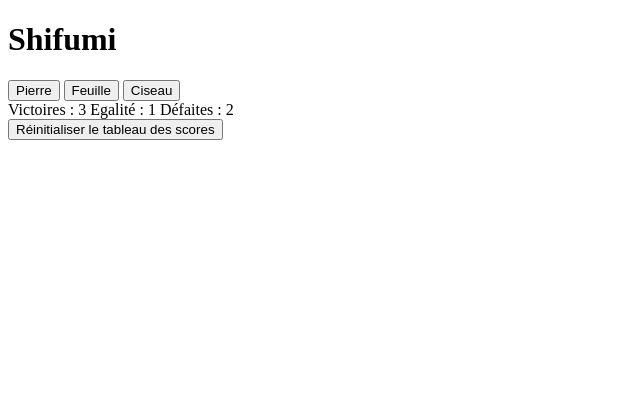
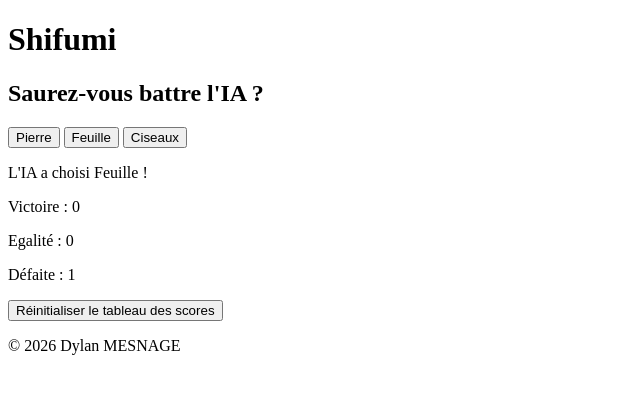
Before and after one commit to odilonhg/Shifumi, a plain HTML site: page index.html in a window 1280 px wide. Both pictures are taken after a click on the button "Pierre". Shown: the whole page, without its empty margins (0-640 px from the left). Drawn offline with Linux system fonts and the light colour scheme.

Commit message:
Implementation of the all choice and IA move logic + scoring board

```diff
--- a/index.html
+++ b/index.html
@@ -10,23 +10,28 @@
     <body>
         <header>
             <h1>Shifumi</h1>
+            <h2>Saurez-vous battre l'IA ?</h2>
         </header>
         <main>
             <section id="buttons-section">
-                <button type="button" class="choice-buttons" id="rock-button">Pierre</button>
-                <button type="button" class="choice-buttons" id="paper-button">Feuille</button>
-                <button type="button" class="choice-buttons" id="scissors-button">Ciseau</button>
+                <button type="button" class="choice-buttons" id="rock-button" onclick="play(0)">Pierre</button>
+                <button type="button" class="choice-buttons" id="paper-button" onclick="play(1)">Feuille</button>
+                <button type="button" class="choice-buttons" id="scissors-button" onclick="play(2)">Ciseaux</button>
             </section>
 
             <section id="results-section">
-                <a class="results-labells" id="victory-labell">Victoire: 0</a>
-                <a class="results-labells" id="draw-labell">Egalité: 0</a>
-                <a class="results-labells" id="defeat-labell">Défaite: 0</a>
+                <p id="ia-choice"></p>
+                <p class="results-labells" id="victory-labell">Victoire: 0</p>
+                <p class="results-labells" id="draw-labell">Egalité: 0</p>
+                <p class="results-labells" id="defeat-labell">Défaite: 0</p>
             </section>
 
             <section id="reset-section">
-                <button id="reset-button">Réinitialiser le tableau des scores</button>
+                <button id="reset-button" onclick="resetScore()">Réinitialiser le tableau des scores</button>
             </section>
         </main>
+        <footer>
+            <p>© 2026 Dylan MESNAGE</p>
+        </footer>
     </body>
 </html>
--- a/scripts/script.js
+++ b/scripts/script.js
@@ -5,52 +5,76 @@ let labells = {
 };
 
 let values = {
-    victory: 3,
-    defeat: 2,
-    draw: 1
+    victory: 0,
+    defeat: 0,
+    draw: 0
 };
 
-labells.victory.textContent = "Test, vous me recevez ?";
+let ia_choice = document.getElementById("ia-choice");
 
 /**
  * Updates the display counters for victories, defeats and draws
- *
- * @param {HTMLElement} labellVictory - The labell about the victories that is updated
- * @param {HTMLElement} labellDefeat - The labell about the defeats that is updated
- * @param {HTMLElement} labellDraw - The labell about the equalities that is updated
- * @param {number} nbVictories
- * @param {number} nbDefeats
- * @param {number} nbDraws
  * @returns {void}
  */
-function refreshScore(labellVictory, labellDefeat, labellDraw, nbVictories, nbDefeats, nbDraws) {
-    if(nbVictories > 1) {
-        labellVictory.textContent = `Victoires : ${nbVictories}`;
+function refreshScore() {
+    if(values.victory > 1) {
+        labells.victory.textContent = `Victoires : ${values.victory}`;
     }
     else {
-        labellVictory.textContent = `Victoire : ${nbVictories}`;
+        labells.victory.textContent = `Victoire : ${values.victory}`;
     }
 
-    if(nbDefeats > 1) {
-        labellDefeat.textContent = `Défaites : ${nbDefeats}`;
+    if(values.defeat > 1) {
+        labells.defeat.textContent = `Défaites : ${values.defeat}`;
     }
     else {
-        labellDefeat.textContent = `Défaite : ${nbDefeats}`;
+        labells.defeat.textContent = `Défaite : ${values.defeat}`;
     }
 
-    if(nbDraws > 1) {
-        labellDraw.textContent = `Egalités : ${nbDraws}`;
+    if(values.draw > 1) {
+        labells.draw.textContent = `Egalités : ${values.draw}`;
     }
     else {
-        labellDraw.textContent = `Egalité : ${nbDraws}`;
+        labells.draw.textContent = `Egalité : ${values.draw}`;
     }
 }
 
-refreshScore(
-    labells.victory,
-    labells.defeat,
-    labells.draw,
-    values.victory,
-    values.defeat,
-    values.draw
-);
+/**
+ * Allow the user to play a round against the IA
+ * @param {int} move The choice of the user (determined with the button he pushed)
+ * @returns {void}
+ */
+function play(move) {
+    // The IA choose between 0 and 2;
+    let IA_choice = Math.floor(Math.random() * 3);
+    if(IA_choice == 0) {ia_choice.textContent = "L'IA a choisi Pierre !"}
+    else if (IA_choice == 1) {ia_choice.textContent = "L'IA a choisi Feuille !"}
+    else {ia_choice.textContent = "L'IA a choisi Ciseaux !"}
+
+
+    if(move == 0 && IA_choice == 0) {values.draw += 1; refreshScore()}
+    else if(move == 0 && IA_choice == 1) {values.defeat += 1; refreshScore()}
+    else if(move == 0 && IA_choice == 2) {values.victory += 1; refreshScore()}
+
+    if(move == 1 && IA_choice == 0) {values.victory += 1; refreshScore()}
+    else if(move == 1 && IA_choice == 1) {values.draw += 1; refreshScore()}
+    else if(move == 1 && IA_choice == 2) {values.defeat += 1; refreshScore()}
+
+    if(move == 2 && IA_choice == 0) {values.defeat += 1; refreshScore()}
+    else if(move == 2 && IA_choice == 1) {values.victory += 1; refreshScore()}
+    else if(move == 2 && IA_choice == 2) {values.draw += 1; refreshScore()}
+}
+
+/**
+ * Allow the user to reset the scoring board
+ * @returns {void}
+ */
+function resetScore() {
+    values.victory = 0;
+    values.defeat = 0;
+    values.draw = 0;
+    refreshScore();
+}
+
+// Initialize the scoring board
+refreshScore();
```
